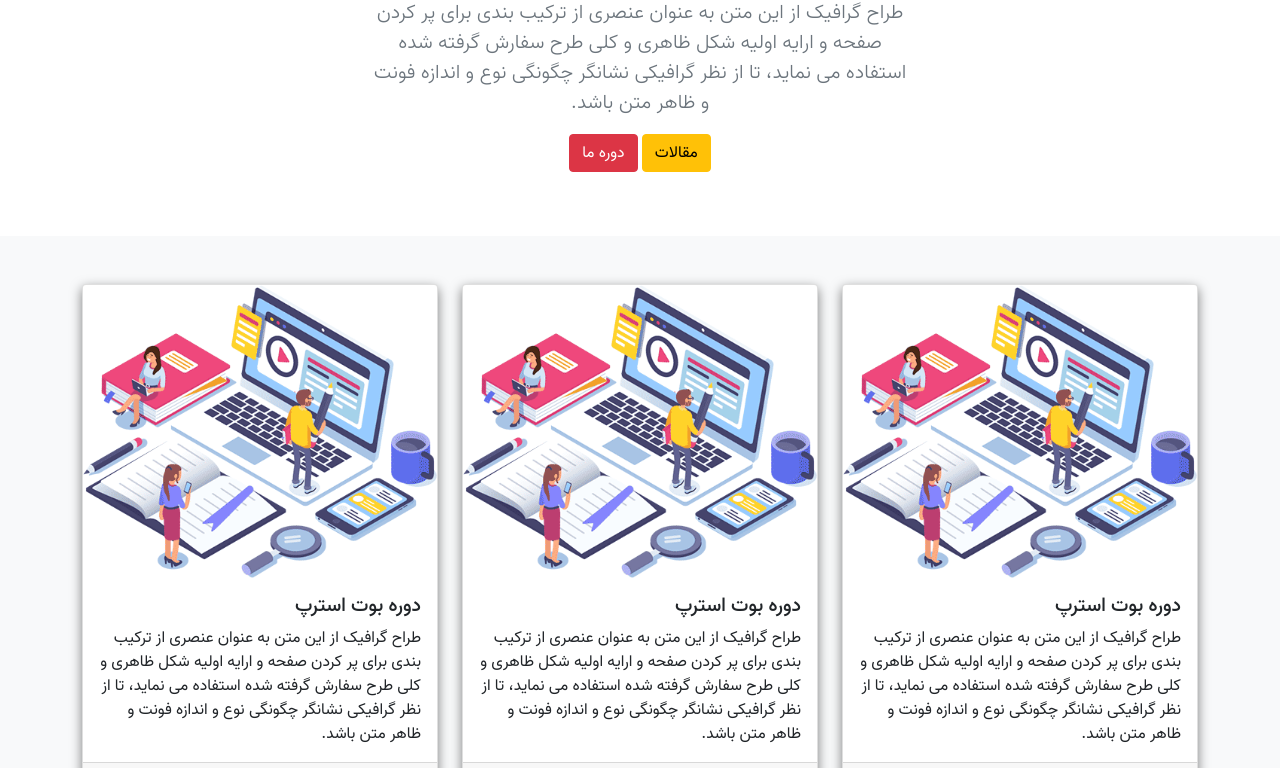
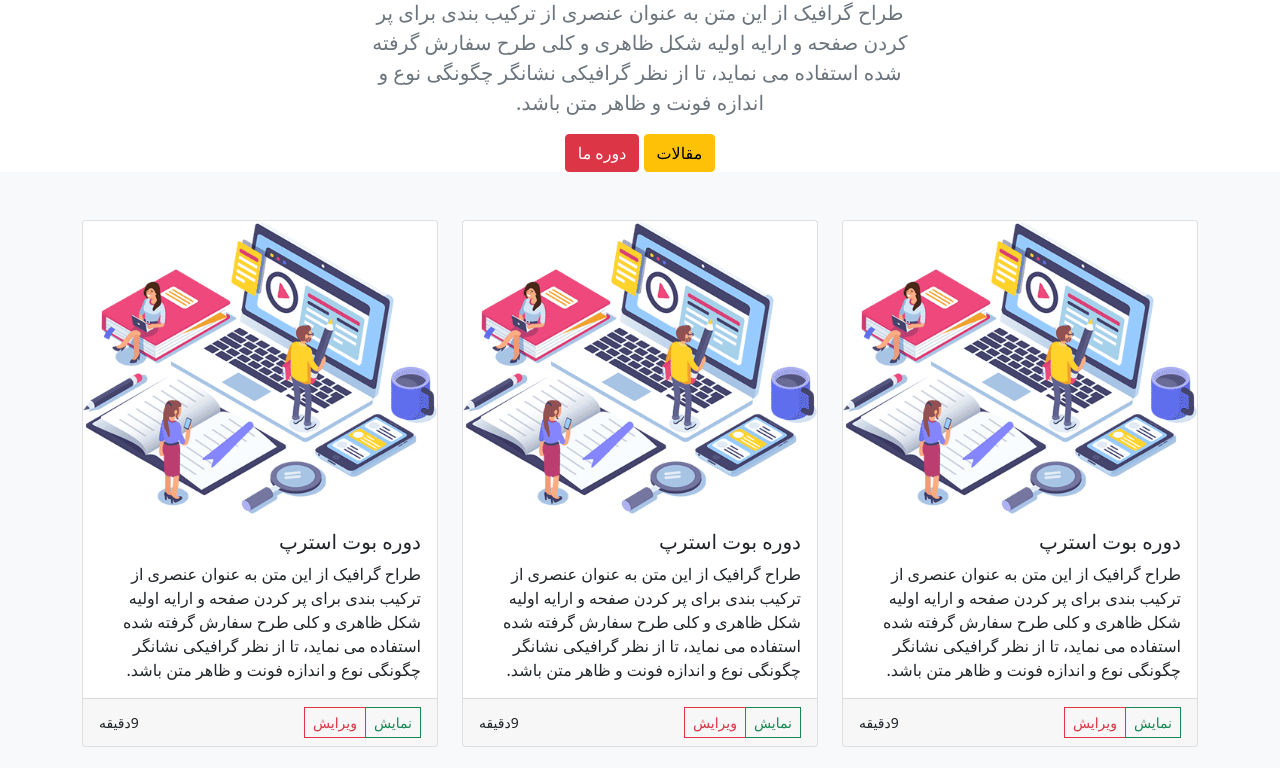
Before and after one commit to maryamSadeqhi/BootstrapProject5, a plain HTML site: page index-1.html in a window 1280 px wide. Shown: the part 218-986 px from the top of the page. Drawn offline with nearby package versions, Linux system fonts and the light colour scheme.

Commit message:
commited index.html to index-1.html

```diff
--- a/index.html
+++ b/index-1.html
@@ -6,7 +6,7 @@
     <meta name="viewport" content="width=device-width, initial-scale=1.0">
     <link rel="stylesheet" href="./project-1/css/bootstrap.min.css">
     <link rel="stylesheet" href="./project-1/css/bootstrap.rtl.min.css">
-    <link rel="stylesheet" href="./project-1/css/style.css">
+    <link rel="stylesheet" href="./project-1/css/style-1.css">
     <link rel="stylesheet" href="./project-1/fonte vazir/font-face.css">
     <title> Project 1</title>
 </head>
```
